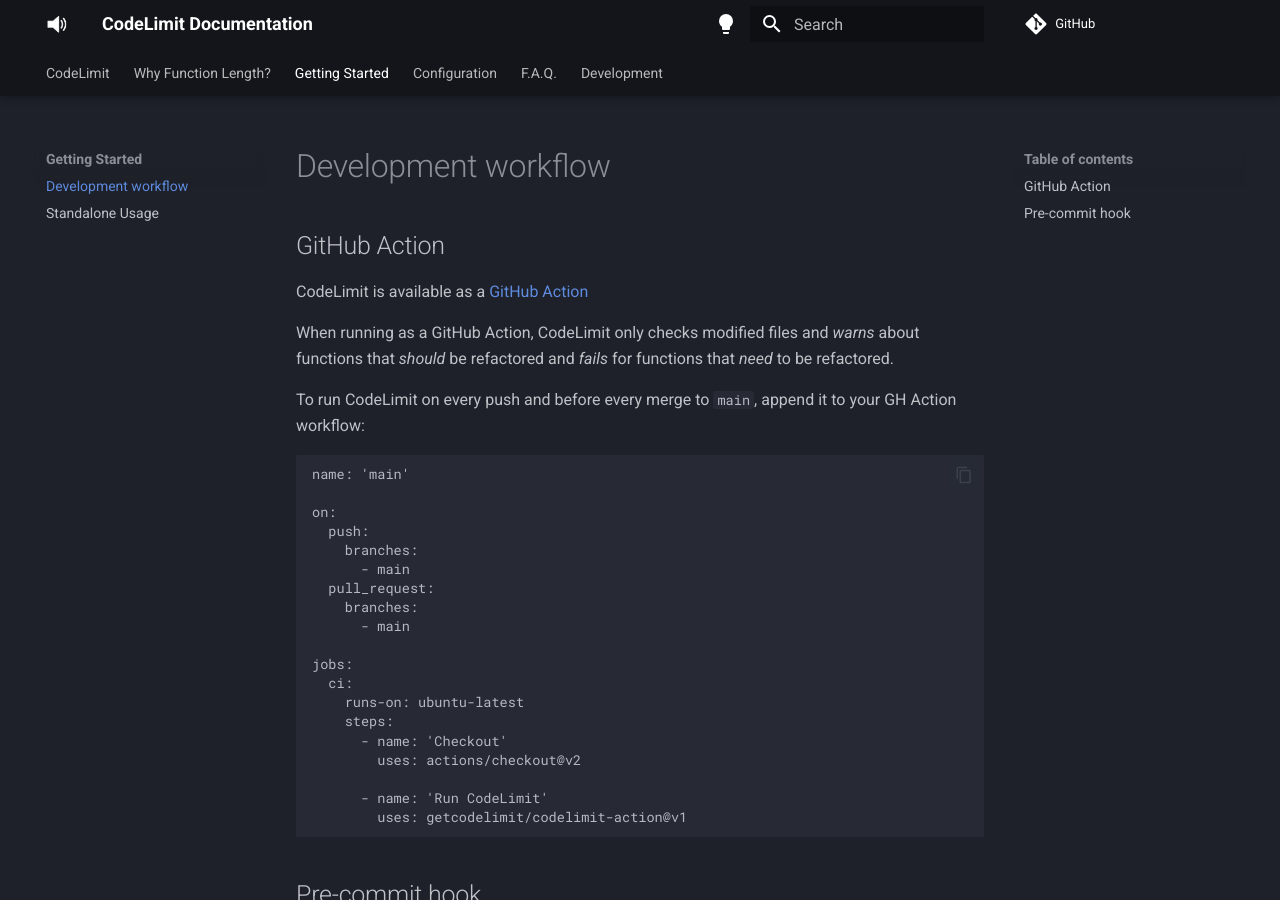
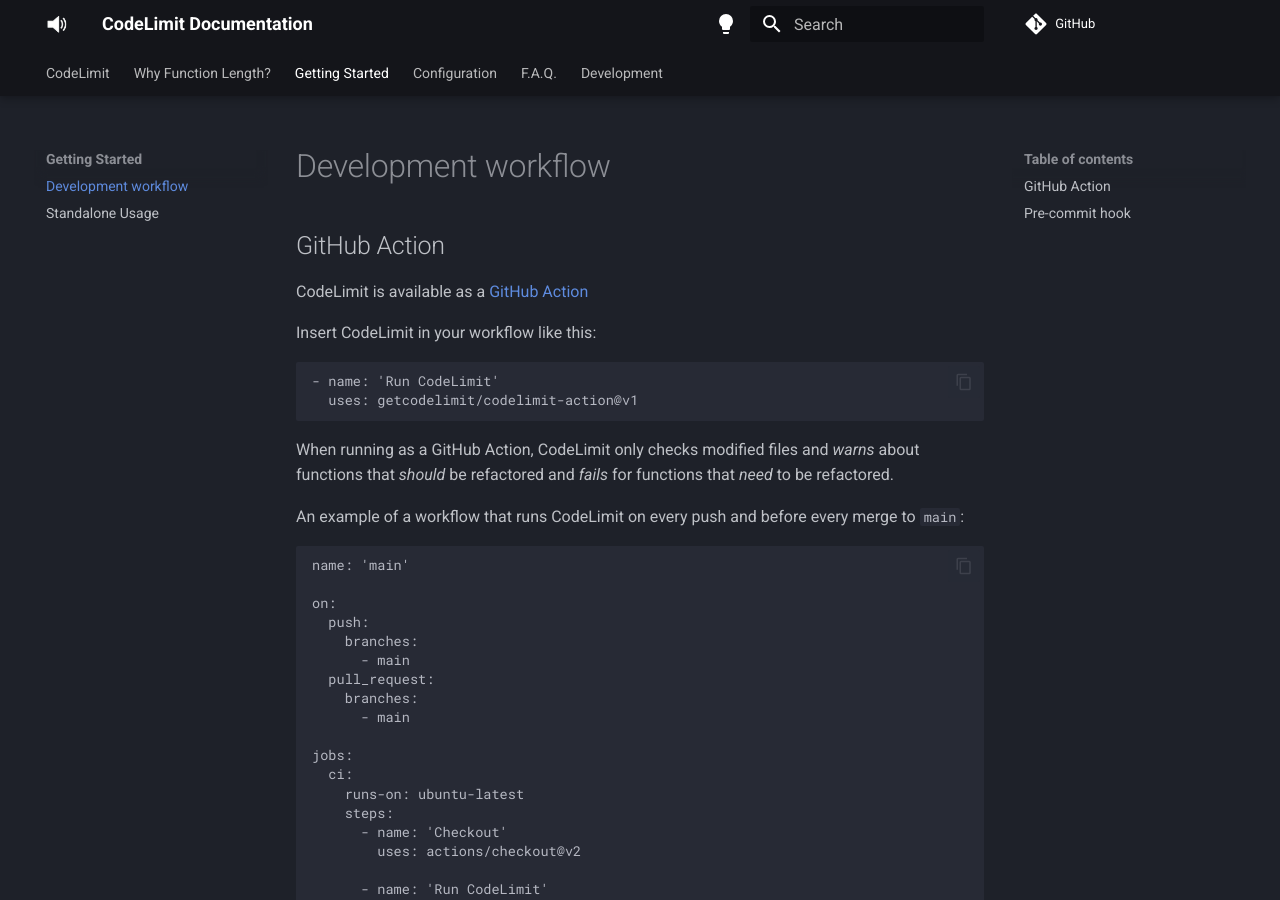
Before and after one commit to getcodelimit/getcodelimit.github.io, an MkDocs documentation site: the page built from docs/getting-started/development-workflow.md, in a window 1280 px wide and 900 px high. Built offline with MkDocs 1.6.1 and Material for MkDocs 9.7.7, drawn with Linux system fonts in a browser that asks for light colours; comment, search, counter and statistics services are not loaded.

Commit message:
docs: 📝 Update

````diff
--- a/docs/getting-started/development-workflow.md
+++ b/docs/getting-started/development-workflow.md
@@ -5,12 +5,19 @@
 CodeLimit is available as a [GitHub
 Action](https://github.com/getcodelimit/codelimit-action)
 
+Insert CodeLimit in your workflow like this:
+
+```yaml
+- name: 'Run CodeLimit'
+  uses: getcodelimit/codelimit-action@v1
+```
+
 When running as a GitHub Action, CodeLimit only checks modified files and
 *warns* about functions that *should* be refactored and *fails* for functions
 that *need* to be refactored.
 
-To run CodeLimit on every push and before every merge to `main`, append it to
-your GH Action workflow:
+An example of a workflow that runs CodeLimit on every push and before every
+merge to `main`:
 
 ```yaml
 name: 'main'
````
